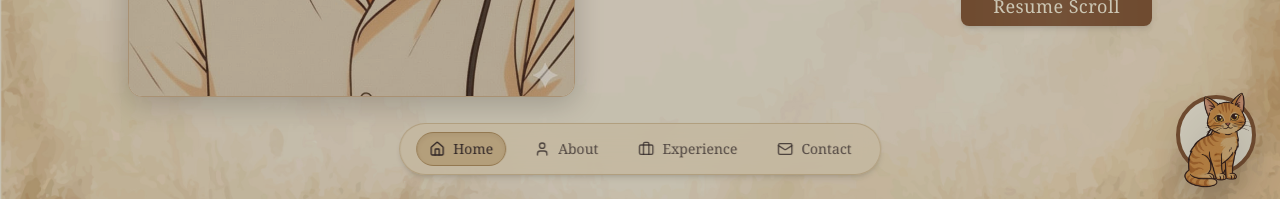
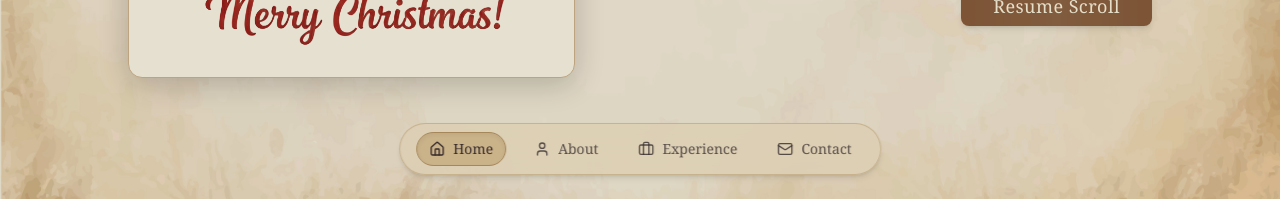
Before and after one commit to guitadharsh/2025-portfolio, a Next.js app: page / in a window 1280 px wide. Shown: the part 601-800 px from the top of the page. Built offline with nearby package versions, Linux system fonts and the light colour scheme.

Commit message:
feat: new christmas vibe hero image

```diff
--- a/app/home/page.tsx
+++ b/app/home/page.tsx
@@ -24,9 +24,9 @@ export default function Home() {
           transition={{ duration: 1 }}
           className="w-[70%] sm:w-[320px] md:w-[380px] lg:w-[460px] flex justify-center md:justify-end"
         >
-          <div className="relative w-full aspect-[3/4] overflow-hidden rounded-xl border border-border bg-card shadow-[0_6px_30px_rgba(0,0,0,0.2)]">
+          <div className="relative w-full aspect-[4/5] overflow-hidden rounded-xl border border-border bg-card shadow-[0_6px_30px_rgba(0,0,0,0.2)]">
             <Image
-              src="/assets/images/actor-3.png"
+              src="/assets/images/actor-5.png"
               alt="Adharsh D portrait"
               fill
               className="object-cover saturate-[0.9] contrast-[1.1]"
--- a/app/layout.tsx
+++ b/app/layout.tsx
@@ -43,7 +43,7 @@ export default function RootLayout({
         <MusicBox />
         <SnowFall />
         <FloatingBar />
-        <ChellomAssistant />
+        {/* <ChellomAssistant /> */}
       </body>
     </html>
   );
--- a/components/snow-fall/SnowFall.tsx
+++ b/components/snow-fall/SnowFall.tsx
@@ -11,7 +11,7 @@ const SnowFall = () => {
       />
 
       {/* Soft black fade overlay */}
-      <div className="absolute inset-0 bg-black/20" />
+      <div className="absolute inset-0 bg-black/10" />
     </div>
   )
 }
```
Also changed, not shown: public/assets/images/actor-5.png (added).
